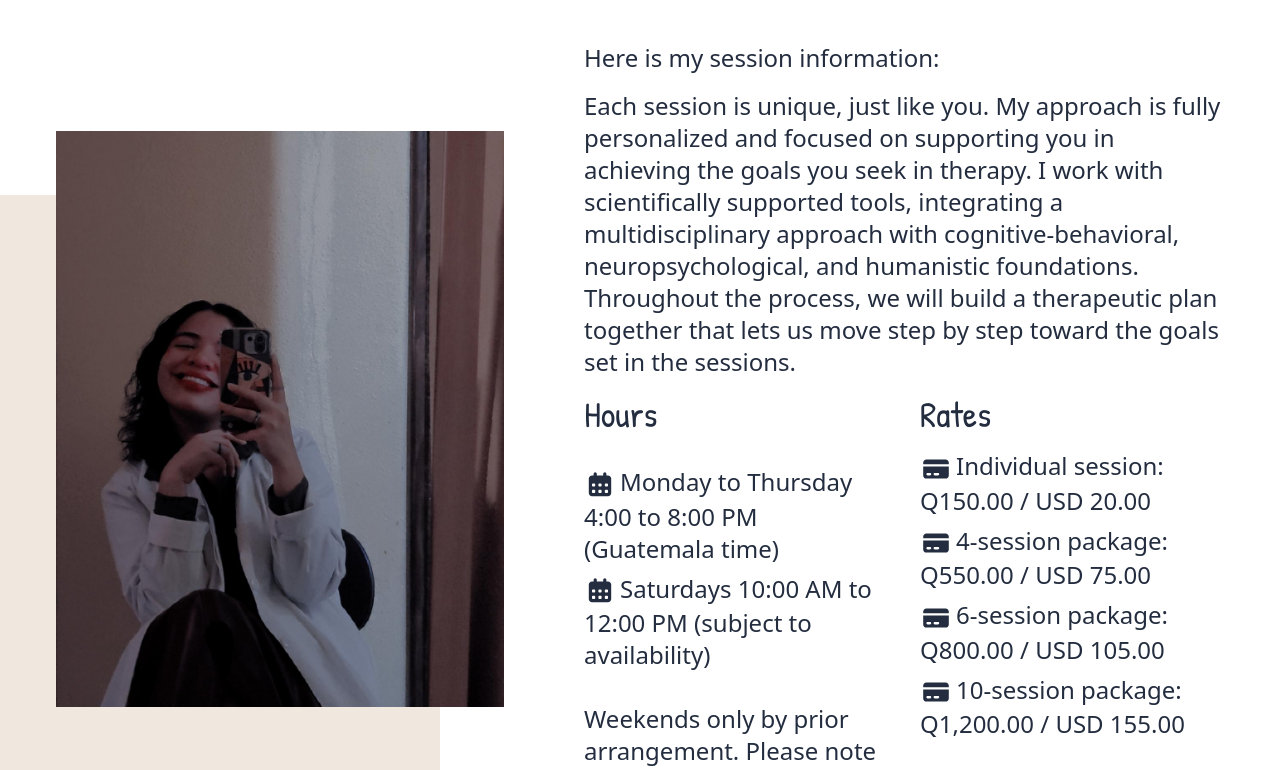
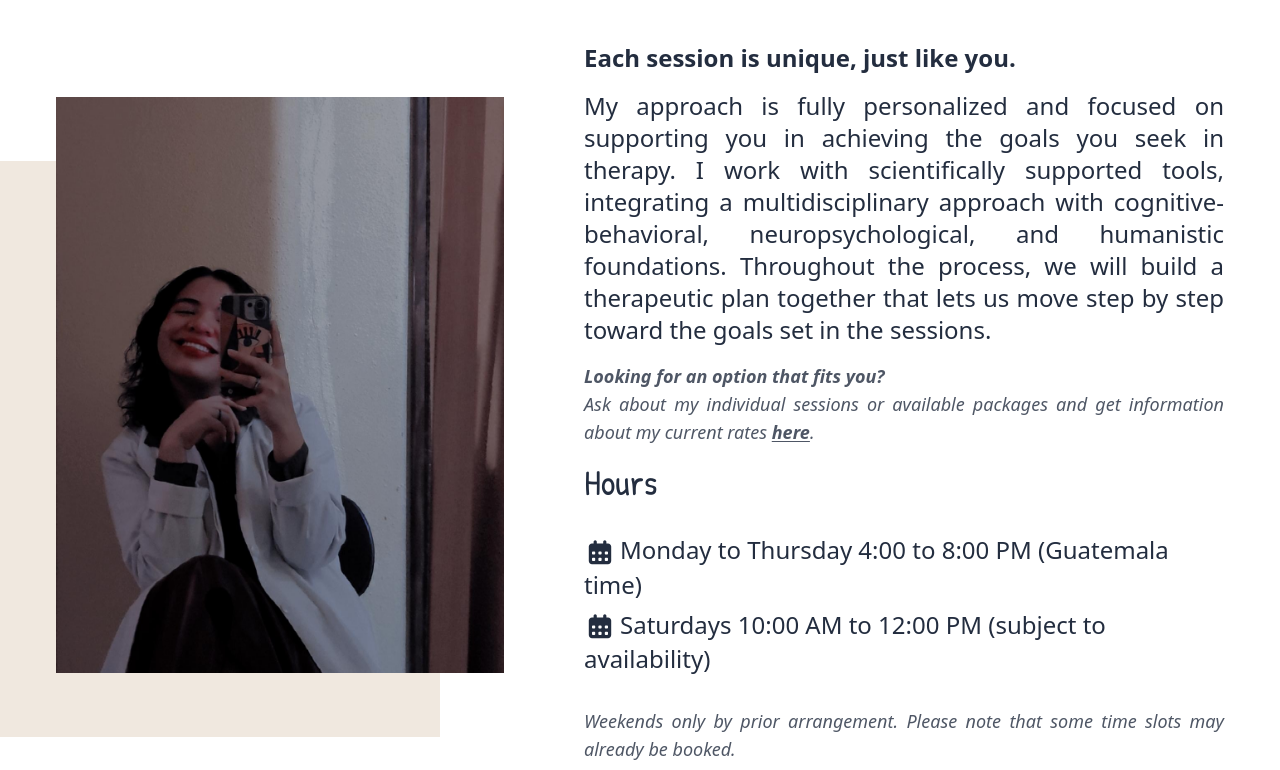
Before and after one commit to 99tsantos/psicologa_libni, a Next.js app: page /en in a window 1280 px wide. Shown: the part 1750-2520 px from the top of the page. Built offline with nearby package versions, Linux system fonts and the light colour scheme.

Commit message:
refactor: full refactor of the copies of the entire website

```diff
--- a/messages/en.json
+++ b/messages/en.json
@@ -8,7 +8,7 @@
     "services": "Services",
     "sessions": "Sessions",
     "about": "About me",
-    "contact": "Contact",
+    "contact": "Contact me",
     "openMenu": "Open navigation menu",
     "closeMenu": "Close navigation menu"
   },
@@ -67,33 +67,49 @@
   "sessions": {
     "title": "Sessions",
     "imageTitle": "Online sessions",
-    "lead": "Here is my session information:",
-    "body": "Each session is unique, just like you. My approach is fully personalized and focused on supporting you in achieving the goals you seek in therapy. I work with scientifically supported tools, integrating a multidisciplinary approach with cognitive-behavioral, neuropsychological, and humanistic foundations. Throughout the process, we will build a therapeutic plan together that lets us move step by step toward the goals set in the sessions.",
+    "body": [
+      "Each session is unique, just like you.",
+      " My approach is fully personalized and focused on supporting you in achieving the goals you seek in therapy. I work with scientifically supported tools, integrating a multidisciplinary approach with cognitive-behavioral, neuropsychological, and humanistic foundations. Throughout the process, we will build a therapeutic plan together that lets us move step by step toward the goals set in the sessions."
+    ],
+    "ratesCta": "Looking for an option that fits you?",
+    "ratesNote": [
+      "Ask about my individual sessions or available packages and get information about my current rates ",
+      "here",
+      "."
+    ],
     "hours": "Hours",
     "weekdays": "Monday to Thursday 4:00 to 8:00 PM (Guatemala time)",
     "saturday": "Saturdays 10:00 AM to 12:00 PM (subject to availability)",
-    "note": "Weekends only by prior arrangement. Please note that some time slots may already be booked.",
-    "rates": "Rates",
-    "individual": "Individual session: Q150.00 / USD 20.00",
-    "package4": "4-session package: Q550.00 / USD 75.00",
-    "package6": "6-session package: Q800.00 / USD 105.00",
-    "package10": "10-session package: Q1,200.00 / USD 155.00"
+    "note": "Weekends only by prior arrangement. Please note that some time slots may already be booked."
   },
   "about": {
     "title": "About me",
     "imageTitle": "Psychologist Libní González",
-    "background": "I consider myself a person who is always seeking knowledge and is passionate about understanding how different disciplines work. I have a deep interest in science and art, which regularly leads me to take part in activities that bring both fields together.",
-    "interest": "My main interest in psychology has always been the deep understanding and effective treatment of different psychological problems and disorders."
+    "body": [
+      [
+        "I consider myself a curious person, with a constant interest in learning, discovering and understanding how things work. I enjoy exploring different areas of knowledge and finding connections between them, especially between ",
+        "science, art and psychology",
+        "."
+      ],
+      [
+        "Science has been an important part of my education and of the way I understand the world, while art allows me to approach it from a different, more creative and human perspective. That is why I enjoy getting involved in activities that let me learn, experience and combine both forms of expression."
+      ],
+      [
+        "In psychology, my main interest has always been ",
+        "understanding people beyond their difficulties",
+        ", seeking to understand the processes that influence how we think, feel and act. This is also what has led me to take a deep interest in neuroscience and in a psychological practice grounded in scientific knowledge."
+      ],
+      [
+        "For me, continuing to learn is not only part of my profession, but also a way to grow personally and to keep alive my curiosity for understanding what I do not yet know."
+      ]
+    ]
   },
   "contact": {
-    "title": "Contact",
+    "title": "Start your process here",
     "footer": [
-      "Payment by bank transfer only.",
-      "Therapy sessions last 45 min - 1 hr",
       "From anywhere and from the comfort of your home, we can begin online therapy."
     ],
     "form": {
-      "title": "Write to me",
       "name": "Name",
       "namePh": "Your name",
       "email": "Email",
--- a/messages/es.json
+++ b/messages/es.json
@@ -8,7 +8,7 @@
     "services": "Servicios",
     "sessions": "Sesiones",
     "about": "Sobre mí",
-    "contact": "Contacto",
+    "contact": "Contáctame",
     "openMenu": "Abrir menú de navegación",
     "closeMenu": "Cerrar menú de navegación"
   },
@@ -67,38 +67,54 @@
   "sessions": {
     "title": "Sesiones",
     "imageTitle": "Sesiones virtuales",
-    "lead": "Aquí tienes mi información de sesiones:",
-    "body": "Cada sesión es única, al igual que tú. Mi abordaje es totalmente personalizado y está orientado a acompañarte en el logro de los objetivos que buscas en terapia. Trabajo con herramientas respaldadas por evidencia científica, integrando un enfoque multidisciplinario con bases cognitivo-conductuales, neuropsicológicas y humanistas. A lo largo del proceso, construiremos juntos un plan terapéutico que nos permita avanzar paso a paso hacia el cumplimiento de los objetivos planteados en las sesiones.",
+    "body": [
+      "Cada sesión es única, al igual que tú.",
+      " Mi abordaje es totalmente personalizado y está orientado a acompañarte en el logro de los objetivos que buscas en terapia. Trabajo con herramientas respaldadas por evidencia científica, integrando un enfoque multidisciplinario con bases cognitivo-conductuales, neuropsicológicas y humanistas. A lo largo del proceso, construiremos juntos un plan terapéutico que nos permita avanzar paso a paso hacia el cumplimiento de los objetivos planteados en las sesiones."
+    ],
+    "ratesCta": "¿Buscas una opción que se adapte a ti?",
+    "ratesNote": [
+      "Consulta por mis sesiones individuales o paquetes disponibles y recibe información sobre mis tarifas vigentes ",
+      "aquí",
+      "."
+    ],
     "hours": "Horarios",
     "weekdays": "Lunes a jueves 16:00 a 20:00 (Hora Guatemala)",
     "saturday": "Sábados 10:00 a 12:00 (previa confirmación)",
-    "note": "Fines de semana únicamente bajo previa coordinación. Recuerda que algunos horarios pueden encontrarse ya agendados.",
-    "rates": "Tarifas",
-    "individual": "Sesión Individual: Q150.00 / USD 20.00",
-    "package4": "Paquete de 4 sesiones: Q550.00 / USD 75.00",
-    "package6": "Paquete de 6 sesiones: Q800.00 / USD 105.00",
-    "package10": "Paquete de 10 sesiones: Q1,200.00 / USD 155.00"
+    "note": "Fines de semana únicamente bajo previa coordinación. Recuerda que algunos horarios pueden encontrarse ya agendados."
   },
   "about": {
     "title": "Sobre mí",
     "imageTitle": "Psicóloga Libní González",
-    "background": "Me considero una persona en constante búsqueda de conocimiento, apasionada por el proceso de comprender el funcionamiento de diversas disciplinas. Tengo un profundo interés en la ciencia y el arte, lo que me lleva a involucrarme regularmente en actividades que integran ambos campos.",
-    "interest": "Mi principal interés en el ámbito de la psicología ha sido siempre la comprensión profunda y el tratamiento eficaz de los diversos problemas y trastornos psicológicos."
+    "body": [
+      [
+        "Me considero una persona curiosa, con un interés constante por aprender, descubrir y comprender cómo funcionan las cosas. Disfruto explorar diferentes áreas del conocimiento y encontrar conexiones entre ellas, especialmente entre ",
+        "la ciencia, el arte y la psicología",
+        "."
+      ],
+      [
+        "La ciencia ha sido una parte importante de mi formación y de mi manera de entender el mundo, mientras que el arte me permite acercarme a él desde una perspectiva diferente, más creativa y humana. Por eso, disfruto involucrarme en actividades que me permitan conocer, experimentar y combinar ambas formas de expresión."
+      ],
+      [
+        "En psicología, mi principal interés siempre ha sido ",
+        "comprender a las personas más allá de sus dificultades",
+        ", buscando entender los procesos que influyen en cómo pensamos, sentimos y actuamos. Esto es también lo que me ha llevado a interesarme profundamente por las neurociencias y por una práctica psicológica basada en el conocimiento científico."
+      ],
+      [
+        "Para mí, seguir aprendiendo no es solamente una parte de mi profesión, sino también una forma de crecer personalmente y de mantener viva la curiosidad por comprender aquello que todavía no conozco."
+      ]
+    ]
   },
   "contact": {
-    "title": "Contacto",
+    "title": "Inicia tu proceso aquí",
     "footer": [
-      "Pago solamente por transferencia.",
-      "Tiempo de terapia de 45 min - 1 hr",
       "Desde cualquier parte y a la comodidad de tu casa, podemos iniciar una terapia a distancia."
     ],
     "form": {
-      "title": "Escríbeme",
       "name": "Nombre",
       "namePh": "Tu nombre",
       "email": "Correo electrónico",
       "emailPh": "tu@correo.com",
-      "preferred": "Horario preferido (opcional)",
+      "preferred": "Horario de preferencia (opcional)",
       "preferredPh": "Ej. sábados por la mañana",
       "message": "Mensaje",
       "messagePh": "Cuéntame en qué te puedo ayudar",
--- a/messages/pt.json
+++ b/messages/pt.json
@@ -8,7 +8,7 @@
     "services": "Serviços",
     "sessions": "Sessões",
     "about": "Sobre mim",
-    "contact": "Contacto",
+    "contact": "Contacta-me",
     "openMenu": "Abrir menu de navegação",
     "closeMenu": "Fechar menu de navegação"
   },
@@ -67,33 +67,49 @@
   "sessions": {
     "title": "Sessões",
     "imageTitle": "Sessões online",
-    "lead": "Aqui está a minha informação sobre as sessões:",
-    "body": "Cada sessão é única, tal como tu. A minha abordagem é totalmente personalizada e orientada para te acompanhar no alcance dos objetivos que procuras na terapia. Trabalho com ferramentas com evidência científica, integrando uma abordagem multidisciplinar com bases cognitivo-comportamentais, neuropsicológicas e humanistas. Ao longo do processo, construiremos juntos um plano terapêutico que nos permita avançar passo a passo até ao cumprimento dos objetivos definidos nas sessões.",
+    "body": [
+      "Cada sessão é única, tal como tu.",
+      " A minha abordagem é totalmente personalizada e orientada para te acompanhar no alcance dos objetivos que procuras na terapia. Trabalho com ferramentas com evidência científica, integrando uma abordagem multidisciplinar com bases cognitivo-comportamentais, neuropsicológicas e humanistas. Ao longo do processo, construiremos juntos um plano terapêutico que nos permita avançar passo a passo até ao cumprimento dos objetivos definidos nas sessões."
+    ],
+    "ratesCta": "Procuras uma opção que se adapte a ti?",
+    "ratesNote": [
+      "Consulta as minhas sessões individuais ou pacotes disponíveis e recebe informações sobre as minhas tarifas em vigor ",
+      "aqui",
+      "."
+    ],
     "hours": "Horários",
     "weekdays": "Segunda a quinta, das 16:00 às 20:00 (hora da Guatemala)",
     "saturday": "Sábados, das 10:00 às 12:00 (mediante confirmação)",
-    "note": "Fins de semana apenas mediante coordenação prévia. Alguns horários podem já estar ocupados.",
-    "rates": "Tarifas",
-    "individual": "Sessão individual: Q150.00 / USD 20.00",
-    "package4": "Pacote de 4 sessões: Q550.00 / USD 75.00",
-    "package6": "Pacote de 6 sessões: Q800.00 / USD 105.00",
-    "package10": "Pacote de 10 sessões: Q1,200.00 / USD 155.00"
+    "note": "Fins de semana apenas mediante coordenação prévia. Alguns horários podem já estar ocupados."
   },
   "about": {
     "title": "Sobre mim",
     "imageTitle": "Psicóloga Libní González",
-    "background": "Considero-me uma pessoa em constante busca de conhecimento, apaixonada pelo processo de compreender o funcionamento de diferentes disciplinas. Tenho um profundo interesse por ciência e arte, o que me leva a participar regularmente em atividades que integram estes dois campos.",
-    "interest": "O meu principal interesse na área da psicologia sempre foi a compreensão profunda e o tratamento eficaz dos diversos problemas e perturbações psicológicas."
+    "body": [
+      [
+        "Considero-me uma pessoa curiosa, com um interesse constante em aprender, descobrir e compreender como as coisas funcionam. Gosto de explorar diferentes áreas do conhecimento e de encontrar ligações entre elas, especialmente entre ",
+        "a ciência, a arte e a psicologia",
+        "."
+      ],
+      [
+        "A ciência tem sido uma parte importante da minha formação e da minha forma de entender o mundo, enquanto a arte me permite aproximar-me dele a partir de uma perspetiva diferente, mais criativa e humana. Por isso, gosto de me envolver em atividades que me permitam conhecer, experimentar e combinar ambas as formas de expressão."
+      ],
+      [
+        "Na psicologia, o meu principal interesse sempre foi ",
+        "compreender as pessoas para além das suas dificuldades",
+        ", procurando entender os processos que influenciam a forma como pensamos, sentimos e agimos. Foi também isto que me levou a interessar-me profundamente pelas neurociências e por uma prática psicológica baseada no conhecimento científico."
+      ],
+      [
+        "Para mim, continuar a aprender não é apenas uma parte da minha profissão, mas também uma forma de crescer pessoalmente e de manter viva a curiosidade por compreender aquilo que ainda não conheço."
+      ]
+    ]
   },
   "contact": {
-    "title": "Contacto",
+    "title": "Inicia o teu processo aqui",
     "footer": [
-      "Pagamento apenas por transferência.",
-      "Tempo de terapia de 45 min - 1 h",
       "De qualquer parte e no conforto da tua casa, podemos começar uma terapia à distância."
     ],
     "form": {
-      "title": "Escreve-me",
       "name": "Nome",
       "namePh": "O teu nome",
       "email": "E-mail",
--- a/src/app/globals.css
+++ b/src/app/globals.css
@@ -27,6 +27,9 @@
     transition:
       background-color 200ms ease,
       color 200ms ease;
+  }
+  p {
+    text-align: justify;
   }
   html {
     @apply p-0 m-0;
--- a/src/components/AboutMe.tsx
+++ b/src/components/AboutMe.tsx
@@ -2,6 +2,13 @@ import { useTranslations } from "next-intl";
 
 export default function AboutMe() {
   const t = useTranslations("about");
+  const raw = t.raw("body") as unknown;
+
+  // Paragraphs with alternating plain/bold segments (odd indexes bold),
+  // same convention as the hero intro.
+  const paragraphs: string[][] | null = Array.isArray(raw)
+    ? (raw as string[][])
+    : null;
 
   return (
     <section
@@ -19,8 +26,19 @@ export default function AboutMe() {
           {t("title")}
         </h1>
         <div className="text-theme-foreground flex flex-col justify-normal gap-2 lg:gap-4">
-          <p className="text-md lg:text-2xl">{t("background")}</p>
-          <p className="text-md lg:text-2xl">{t("interest")}</p>
+          {paragraphs?.map((para, pi) => (
+            <p key={pi} className="text-md lg:text-2xl">
+              {para.map((segment, si) =>
+                si % 2 === 1 ? (
+                  <span key={si} className="font-bold">
+                    {segment}
+                  </span>
+                ) : (
+                  <span key={si}>{segment}</span>
+                ),
+              )}
+            </p>
+          ))}
         </div>
       </div>
     </section>
--- a/src/components/Availability.tsx
+++ b/src/components/Availability.tsx
@@ -36,7 +36,9 @@ export default function Availability({ className = "" }: { className?: string })
           {t("saturday")}
         </li>
       </ul>
-      <p className="text-md lg:text-2xl mt-2 lg:mt-4">{t("note")}</p>
+      <p className="text-sm lg:text-lg italic opacity-80 mt-2 lg:mt-4">
+        {t("note")}
+      </p>
       <a
           href={href}
           {...(isLive
--- a/src/components/ContactForm.tsx
+++ b/src/components/ContactForm.tsx
@@ -79,9 +79,6 @@ export default function ContactForm() {
       className="w-full lg:w-1/2 flex flex-col gap-4"
       noValidate
     >
-      <h2 className="text-2xl lg:text-4xl text-theme-foreground font-patrick text-center">
-        {t("title")}
-      </h2>
       <label className="flex flex-col gap-1 text-md lg:text-xl text-theme-foreground text-left">
         {t("name")}
         <input
--- a/src/components/Sessions.tsx
+++ b/src/components/Sessions.tsx
@@ -1,9 +1,16 @@
 import { useTranslations } from "next-intl";
-import CreditCardIcon from "./icons/CreditCardIcon";
 import Availability from "./Availability";
 
 export default function Sessions() {
   const t = useTranslations("sessions");
+  const bodyRaw = t.raw("body") as unknown;
+  const bodySegments: string[] | null = Array.isArray(bodyRaw)
+    ? (bodyRaw as string[])
+    : null;
+  const ratesRaw = t.raw("ratesNote") as unknown;
+  const ratesSegments: string[] | null = Array.isArray(ratesRaw)
+    ? (ratesRaw as string[])
+    : null;
 
   return (
     <section
@@ -21,48 +28,40 @@ export default function Sessions() {
           {t("title")}
         </h1>
         <div className="text-theme-foreground flex flex-col justify-normal gap-2 lg:gap-4">
-          <p className="text-md lg:text-2xl">{t("lead")}</p>
-          <p className="text-md lg:text-2xl">{t("body")}</p>
-          <div className="flex flex-col md:flex-row gap-6 lg:gap-8">
-            <Availability />
-            <div className="flex-1">
-              <h3 className="text-2xl lg:text-4xl font-patrick">{t("rates")}</h3>
-              <ul className="flex flex-col gap-1 lg:gap-2 mt-2 lg:mt-4">
-                <li className="text-md lg:text-2xl text-theme-foreground">
-                  <CreditCardIcon
-                    color="currentColor"
-                    aria-hidden="true"
-                    className="inline-block w-6 lg:w-8 h-6 lg:h-8 mr-1"
-                  />
-                  {t("individual")}
-                </li>
-                <li className="text-md lg:text-2xl text-theme-foreground">
-                  <CreditCardIcon
-                    color="currentColor"
-                    aria-hidden="true"
-                    className="inline-block w-6 lg:w-8 h-6 lg:h-8 mr-1"
-                  />
-                  {t("package4")}
-                </li>
-                <li className="text-md lg:text-2xl text-theme-foreground">
-                  <CreditCardIcon
-                    color="currentColor"
-                    aria-hidden="true"
-                    className="inline-block w-6 lg:w-8 h-6 lg:h-8 mr-1"
-                  />
-                  {t("package6")}
-                </li>
-                <li className="text-md lg:text-2xl text-theme-foreground">
-                  <CreditCardIcon
-                    color="currentColor"
-                    aria-hidden="true"
-                    className="inline-block w-6 lg:w-8 h-6 lg:h-8 mr-1"
-                  />
-                  {t("package10")}
-                </li>
-              </ul>
-            </div>
+          {bodySegments ? (
+            <>
+              <p className="text-md lg:text-2xl">
+                <span className="font-bold">{bodySegments[0]}</span>
+              </p>
+              {bodySegments.slice(1).map((segment, i) => (
+                <p key={i} className="text-md lg:text-2xl">
+                  {segment}
+                </p>
+              ))}
+            </>
+          ) : (
+            <p className="text-md lg:text-2xl">{String(bodyRaw ?? "")}</p>
+          )}
+          <div className="text-sm lg:text-lg italic opacity-80">
+            <p className="font-bold">{t("ratesCta")}</p>
+            <p>
+              {ratesSegments ? (
+                <>
+                  {ratesSegments[0]}
+                  <a
+                    href="#contact-me"
+                    className="underline underline-offset-2 font-semibold hover:opacity-100"
+                  >
+                    {ratesSegments[1]}
+                  </a>
+                  {ratesSegments[2]}
+                </>
+              ) : (
+                String(ratesRaw ?? "")
+              )}
+            </p>
           </div>
+          <Availability />
         </div>
       </div>
     </section>
```
Also changed, not shown: src/components/ContactMe.tsx (+2 -10 lines).
